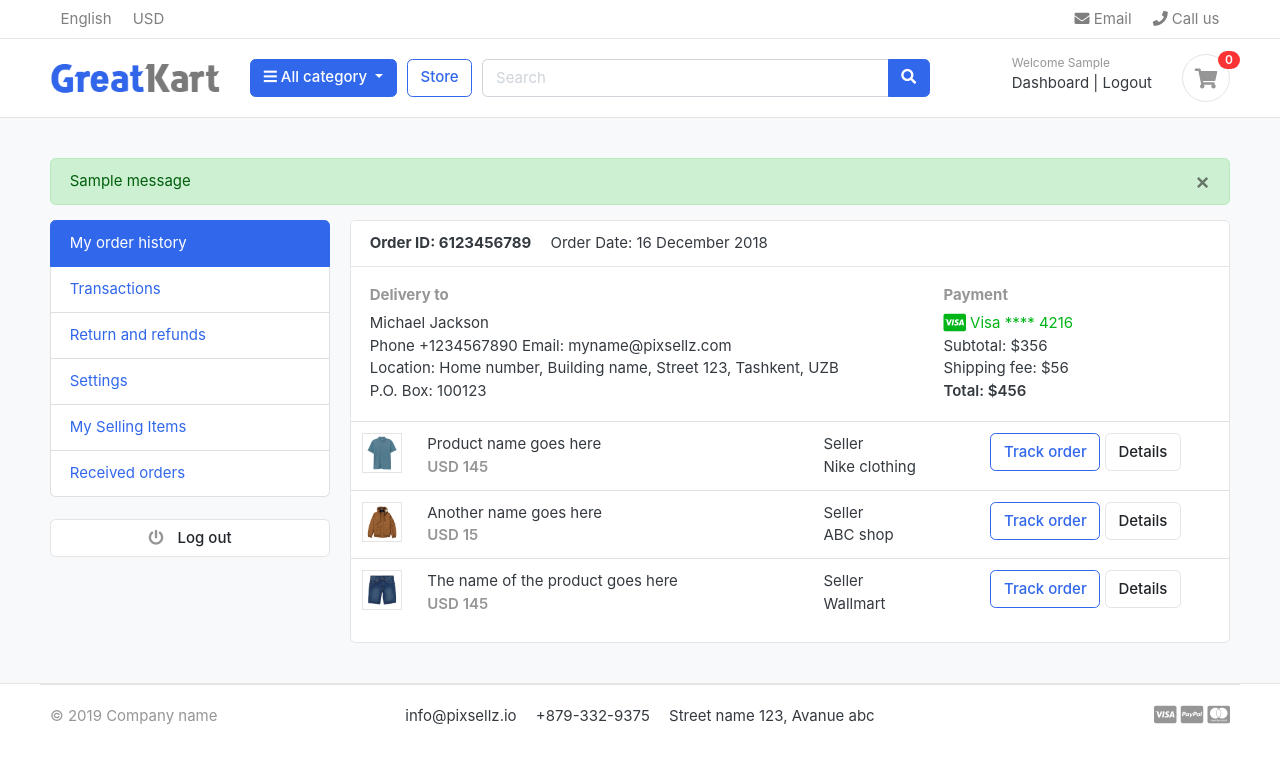
After one commit to Yadan-Wei/greatkart-django, a Django app: page /accounts/ in a window 1280 px wide. The commit adds this page. Shown: the top 764 px of the page. Run offline with Django 4.2, Linux system fonts and the light colour scheme; a user stored in the database is signed in; tables that the repository leaves empty hold one stand-in row (values such as "Sample post"); one stand-in notice (Sample message) is shown; some libraries are stand-ins or nearby versions; some web fonts are replaced.

Commit message:
"login logout function"

```diff
--- /dev/null
+++ b/accounts/urls.py
@@ -0,0 +1,13 @@
+from django.urls import path
+from . import views
+
+
+urlpatterns = [
+    path('register/', views.register, name='register'),
+    path('login/', views.login, name='login'),
+    path('logout/', views.logout, name='logout'),
+    path('dashboard/', views.dashboard, name='dashboard'),
+    path('', views.dashboard, name='dashboard'),
+
+    path('activate/<uidb64>/<token>/', views.activate, name='activate'),
+]
--- a/accounts/views.py
+++ b/accounts/views.py
@@ -1,3 +1,97 @@
-from django.shortcuts import render
+from django.contrib.auth.decorators import login_required
+from django.contrib.auth.tokens import default_token_generator
+from django.contrib.sites.shortcuts import get_current_site
+from django.core.mail import EmailMessage
+from django.shortcuts import render, redirect
+from django.template.loader import render_to_string
+from django.utils.encoding import force_bytes
+from django.utils.http import urlsafe_base64_encode, urlsafe_base64_decode
+
+from .forms import RegistrationForm
+from .models import Account
+from django.contrib import messages, auth
+
 
 # Create your views here.
+
+
+def register(request):
+    if request.method == 'POST':
+        form = RegistrationForm(request.POST)
+        if form.is_valid():
+            first_name = form.cleaned_data['first_name']
+            last_name = form.cleaned_data['last_name']
+            phone_number = form.cleaned_data['phone_number']
+            email = form.cleaned_data['email']
+            password = form.cleaned_data['password']
+            username = email.split("@")[0]
+            user = Account.objects.create_user(first_name=first_name, last_name=last_name,
+                                               username=username, email=email, password=password)
+            user.phone_number = phone_number
+            user.save()
+            # user activation
+            current_site = get_current_site(request)
+            mail_subject = "Please activate your account."
+            message = render_to_string('accounts/account_verification_email.html', {
+                'user': user,
+                'domain': current_site,
+                'uid': urlsafe_base64_encode(force_bytes(user.pk)),
+                'token': default_token_generator.make_token(user),
+            })
+            to_email = email
+            send_email = EmailMessage(mail_subject, message, to=[to_email])
+            send_email.send()
+            messages.success(request, 'Registration Successful')
+            return redirect('register')
+    else:
+        form = RegistrationForm()
+    context = {
+        'form': form,
+    }
+    return render(request, 'accounts/register.html', context)
+
+
+def login(request):
+    if request.method == "POST":
+        email = request.POST['email']
+        password = request.POST['password']
+
+        user = auth.authenticate(email=email, password=password)
+
+        if user is not None:
+            auth.login(request, user)
+            # messages.success(request, 'You are now logged in.')
+            return redirect('dashboard')
+        else:
+            messages.error(request, 'Invalid login credentials')
+            return redirect('login')
+    return render(request, 'accounts/login.html')
+
+
+@login_required(login_url='login')
+def logout(request):
+    auth.logout(request)
+    messages.success(request, 'You are logged out.')
+
+    return redirect('login')
+
+
+def activate(request, uidb64, token):
+    try:
+        uid = urlsafe_base64_decode(uidb64).decode()
+        user = Account._default_manager.get(pk=uid)
+    except(TypeError, ValueError, OverflowError, Account.DoesNotExist):
+        user = None
+    if user and default_token_generator.check_token(user, token):
+        user.is_active = True
+        user.save()
+        messages.success(request, 'Congratulations! Your account is activated.')
+        return redirect('login')
+    else:
+        messages.error(request, "Invalid activation link")
+        return redirect('register')
+
+
+@login_required(login_url='login')
+def dashboard(request):
+    return render(request, 'accounts/dashboard.html')
--- a/greatkart/urls.py
+++ b/greatkart/urls.py
@@ -24,4 +24,5 @@ urlpatterns = [
     path('', views.home, name='home'),
     path('store/', include('store.urls')),
     path('cart/', include('carts.urls')),
+    path('accounts/', include('accounts.urls')),
 ] + static(settings.MEDIA_URL, document_root=settings.MEDIA_ROOT)
--- a/static/js/script.js
+++ b/static/js/script.js
@@ -57,3 +57,7 @@ $(document).ready(function() {
 
 });
 // jquery end
+
+setTimeout(function (){
+    $('#message').fadeOut('slow')
+}, 4000)
--- /dev/null
+++ b/templates/accounts/dashboard.html
@@ -0,0 +1,98 @@
+{% extends 'base.html' %}
+
+
+{% block content %}
+   <!-- ========================= SECTION CONTENT ========================= -->
+<section class="section-conten padding-y bg">
+{% include 'includes/alerts.html' %}
+<div class="container">
+	<div class="row">
+	<aside class="col-md-3">
+		<!--   SIDEBAR   -->
+		<ul class="list-group">
+			<a class="list-group-item active" href="#"> My order history </a>
+			<a class="list-group-item" href="#"> Transactions </a>
+			<a class="list-group-item" href="#"> Return and refunds </a>
+			<a class="list-group-item" href="#">Settings </a>
+			<a class="list-group-item" href="#"> My Selling Items </a>
+			<a class="list-group-item" href="#"> Received orders </a>
+		</ul>
+		<br>
+		<a class="btn btn-light btn-block" href="{% url 'logout' %}"> <i class="fa fa-power-off"></i> <span class="text">Log out</span> </a>
+		<!--   SIDEBAR .//END   -->
+	</aside>
+	<main class="col-md-9">
+		<article class="card">
+		<header class="card-header">
+			<strong class="d-inline-block mr-3">Order ID: 6123456789</strong>
+			<span>Order Date: 16 December 2018</span>
+		</header>
+		<div class="card-body">
+			<div class="row">
+				<div class="col-md-8">
+					<h6 class="text-muted">Delivery to</h6>
+					<p>Michael Jackson <br>
+					Phone +1234567890 Email: myname@pixsellz.com <br>
+			    	Location: Home number, Building name, Street 123,  Tashkent, UZB <br>
+			    	P.O. Box: 100123
+			 		</p>
+				</div>
+				<div class="col-md-4">
+					<h6 class="text-muted">Payment</h6>
+					<span class="text-success">
+						<i class="fab fa-lg fa-cc-visa"></i>
+					    Visa  **** 4216
+					</span>
+					<p>Subtotal: $356 <br>
+					 Shipping fee:  $56 <br>
+					 <span class="b">Total:  $456 </span>
+					</p>
+				</div>
+			</div> <!-- row.// -->
+		</div> <!-- card-body .// -->
+		<div class="table-responsive">
+		<table class="table table-hover">
+			<tr>
+				<td width="65">
+					<img src="../images/items/1.jpg" class="img-xs border">
+				</td>
+				<td>
+					<p class="title mb-0">Product name goes here </p>
+					<var class="price text-muted">USD 145</var>
+				</td>
+				<td> Seller <br> Nike clothing </td>
+				<td width="250"> <a href="#" class="btn btn-outline-primary">Track order</a> <a href="#" class="btn btn-light"> Details </a> </td>
+			</tr>
+			<tr>
+				<td>
+					<img src="../images/items/2.jpg" class="img-xs border">
+				</td>
+				<td>
+					<p class="title mb-0">Another name goes here </p>
+					<var class="price text-muted">USD 15</var>
+				</td>
+				<td> Seller <br> ABC shop </td>
+				<td> <a href="#" class="btn btn-outline-primary">Track order</a> <a href="#" class="btn btn-light"> Details </a> </td>
+			</tr>
+			<tr>
+				<td>
+					<img src="../images/items/3.jpg" class="img-xs border">
+				</td>
+				<td>
+					<p class="title mb-0">The name of the product  goes here </p>
+					<var class="price text-muted">USD 145</var>
+				</td>
+				<td> Seller <br> Wallmart </td>
+				<td> <a href="#" class="btn btn-outline-primary">Track order</a> <a href="#" class="btn btn-light"> Details </a> </td>
+			</tr>
+		</table>
+		</div> <!-- table-responsive .end// -->
+		</article> <!-- order-group.// -->
+	</main>
+</div> <!-- row.// -->
+</div>
+
+
+</section>
+
+{% endblock %}
--- /dev/null
+++ b/templates/includes/alerts.html
@@ -0,0 +1,13 @@
+{% if messages %}
+
+    {% for message in messages %}
+    <div id="message" class="container">
+    <div {% if message.tags %} class="alert alert-{{ message.tags }}"{% endif %} role="alert">
+    <button type="button" class="close" data-dismiss="alert"><span aria-hidden="true">&times;</span></button>
+        {% if message.level == DEFAULT_MESSAGE_LEVELS.ERROR %}Error: {% endif %}
+        {{ message }}
+    </div>
+    </div>
+    {% endfor %}
+
+{% endif %}
--- a/templates/includes/navbar.html
+++ b/templates/includes/navbar.html
@@ -60,13 +60,23 @@
 	</div> <!-- col.// -->
 	<div class="col-lg-3 col-sm-6 col-8 order-2 order-lg-3">
 				<div class="d-flex justify-content-end mb-3 mb-lg-0">
+                    {% if user.id is not None %}
 					<div class="widget-header">
+						<small class="title text-muted">Welcome {{ user.first_name }}</small>
+						<div>
+							<a href="{% url 'dashboard' %}">Dashboard</a> <span class="dark-transp"> | </span>
+							<a href="{% url 'logout' %}">Logout</a>
+						</div>
+					</div>
+                    {% else %}
+                        <div class="widget-header">
 						<small class="title text-muted">Welcome guest!</small>
 						<div>
-							<a href="./signin.html">Sign in</a> <span class="dark-transp"> | </span>
-							<a href="./register.html"> Register</a>
+							<a href="{% url 'login' %}">Sign in</a> <span class="dark-transp"> | </span>
+							<a href="{% url 'register' %}"> Register</a>
 						</div>
 					</div>
+                    {% endif %}
 					<a href="{% url 'cart' %}" class="widget-header pl-3 ml-3">
 						<div class="icon icon-sm rounded-circle border"><i class="fa fa-shopping-cart"></i></div>
 						<span class="badge badge-pill badge-danger notify">{{ cart_count }}</span>
```
Also changed, not shown: accounts/forms.py (added, +35 -0 lines), greatkart/settings.py (+14 -0 lines), templates/accounts/account_verification_email.html (added, +9 -0 lines), templates/accounts/login.html (added, +41 -0 lines), templates/accounts/register.html (added, +63 -0 lines).
